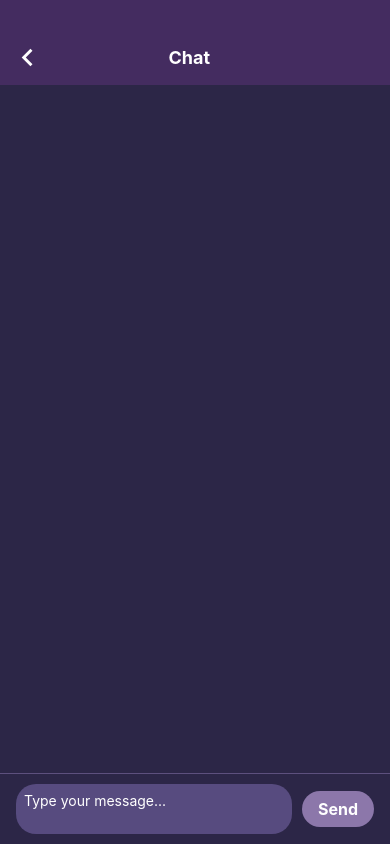
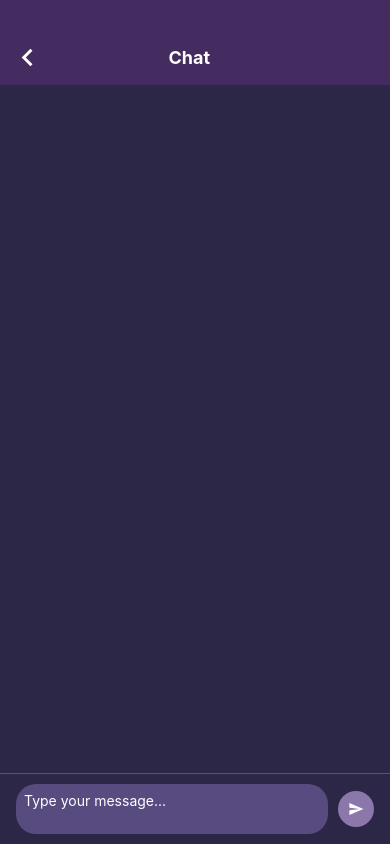
Before and after one commit to momiah/mindmai, a React Native app: screen /Chat in a window 390 px wide. Built offline with nearby package versions, Linux system fonts and the light colour scheme.

Commit message:
Chat UI Update

```diff
--- a/package.json
+++ b/package.json
@@ -20,6 +20,8 @@
     "react": "^18.2.0",
     "react-dom": "^18.2.0",
     "react-native": "0.71.8",
+    "react-native-indicators": "^0.17.0",
+    "react-native-reanimated-indicators": "^3.0.0",
     "react-native-safe-area-context": "^4.5.0",
     "react-native-screens": "~3.20.0",
     "react-native-web": "^0.19.5"
--- a/screens/ChatScreen.js
+++ b/screens/ChatScreen.js
@@ -11,6 +11,7 @@ import {
 } from 'react-native';
 import Icon from 'react-native-vector-icons/MaterialIcons';
 import { useNavigation } from '@react-navigation/native';
+import{DotIndicator} from 'react-native-indicators';
 
 import axios from 'axios';
 import { API_KEY } from '@env';
@@ -22,6 +23,7 @@ const apiUrl = 'https://api.openai.com/v1/engines/text-davinci-003/completions';
 const ChatScreen = () => {
   const [inputText, setInputText] = useState('');
   const [response, setResponse] = useState([]);
+  const [loading, setLoading] = useState(false);
   const scrollViewRef = useRef(null);
   const navigation = useNavigation();
 
@@ -36,15 +38,20 @@ const ChatScreen = () => {
       return;
     }
 
-    const newResponse = {
+    const newMessage = {
       id: String(response.length),
       text: inputText,
       isResponse: false,
+      timestamp: new Date().getTime(),
     };
 
-    const updatedResponse = [...response, newResponse];
+    const updatedResponse = [...response, newMessage];
     setResponse(updatedResponse);
     setInputText('');
+
+    setTimeout(() => {
+      setLoading(true);
+    }, 1000);
 
     try {
       const apiResponse = await axios.post(
@@ -61,17 +68,26 @@ const ChatScreen = () => {
           },
         }
       );
-      const responseText = apiResponse.data.choices[0].text;
+      const responseText = apiResponse.data.choices[0].text.trim();
       const responseMessage = {
         id: `response-${response.length}`,
         text: responseText,
         isResponse: true,
+        timestamp: new Date().getTime(),
       };
       setResponse((prevresponse) => [...prevresponse, responseMessage]);
-      console.log(responseText, 'looool');
     } catch (error) {
       console.error('Error:', error);
+    } finally {
+      setLoading(false);
     }
+  };
+
+  const formatTimestamp = (timestamp) => {
+    const date = new Date(timestamp);
+    const hours = date.getHours();
+    const minutes = date.getMinutes();
+    return `${hours}:${minutes < 10 ? '0' + minutes : minutes}`;
   };
 
   return (
@@ -81,7 +97,7 @@ const ChatScreen = () => {
     >
       <View style={styles.header}>
         <TouchableOpacity onPress={() => navigation.goBack()}>
-        <Icon name="chevron-left" size={35} color="#FFFFFF" style={styles.backButtonIcon} />
+        <Icon name="chevron-left" size={35} color="#FFFFFF" />
         </TouchableOpacity>
         <Text style={styles.heading}>Chat</Text>
       </View>
@@ -102,9 +118,20 @@ const ChatScreen = () => {
             }
           >
             <Text style={styles.messageText}>{item.text}</Text>
+            <View style={styles.timestampContainer}>
+            <Text style={styles.timestamp}>{formatTimestamp(item.timestamp)}</Text>
+            </View>
           </View>
         ))}
       </ScrollView>
+      {loading && (
+  <View style={styles.loadingContainer}>
+    <View style={styles.loadingIndicatorContainer}>
+      <DotIndicator color="#FFFFFF" size={5} />
+    </View>
+  </View>
+)}
+
 
       <View style={styles.inputContainer}>
         <TextInput
@@ -115,7 +142,7 @@ const ChatScreen = () => {
           multiline
         />
         <TouchableOpacity onPress={handleSend} style={styles.sendButton}>
-          <Text style={styles.sendButtonText}>Send</Text>
+          <Icon name="send" size={55} color="#FFFFFF" style={styles.sendButtonText}/>
         </TouchableOpacity>
       </View>
     </KeyboardAvoidingView>
@@ -151,18 +178,27 @@ const styles = StyleSheet.create({
     backgroundColor: '#574B7F',
     padding: 10,
     borderRadius: 8,
-    marginBottom: 10,
+    marginBottom: 15,
     alignSelf: 'flex-end',
     maxWidth: '75%',
   },
   responseContainer: {
-    backgroundColor: '#9386AC',
+    backgroundColor: '#191f45',
     padding: 10,
     borderRadius: 8,
-    marginBottom: 10,
+    marginBottom: 15,
     alignSelf: 'flex-start',
     maxWidth: '75%',
   },
+  timestamp: {
+  fontSize: 12,
+  color: '#BBBBBB',
+  marginTop: 5,
+},
+timestampContainer: {
+  flexDirection: 'row',
+  justifyContent: 'flex-end',
+},
   messageText: {
     fontSize: 16,
     color: '#FFFFFF',
@@ -188,15 +224,31 @@ const styles = StyleSheet.create({
   },
   sendButton: {
     backgroundColor: '#8C77AA',
-    borderRadius: 20,
-    paddingHorizontal: 16,
-    paddingVertical: 8,
+    borderRadius: 100,
+    paddingHorizontal: 10,
+    paddingVertical: 10,
   },
   sendButtonText: {
     color: 'white',
     fontSize: 16,
     fontWeight: 'bold',
   },
+  loadingContainer: {
+    flexDirection: 'row',
+    alignItems: 'flex-start',
+    paddingLeft: 10,
+    paddingBottom: 10,
+    marginBottom: 10,
+    marginTop: -45,
+  },
+  loadingIndicatorContainer: {
+    backgroundColor: '#574B7F',
+    padding: 10,
+    borderRadius: 10,
+    alignSelf: 'flex-start',
+   height: 35,
+  },
+
 });
 
 
```
Also changed, not shown: 1 other file (tests, documents, lock files or other folders).
